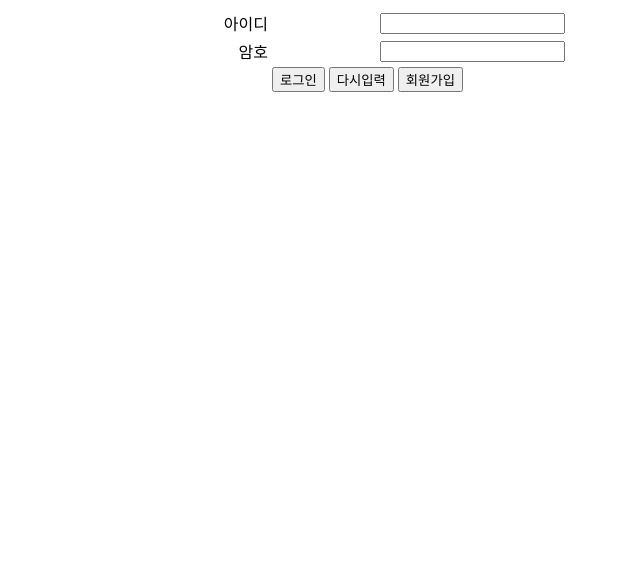
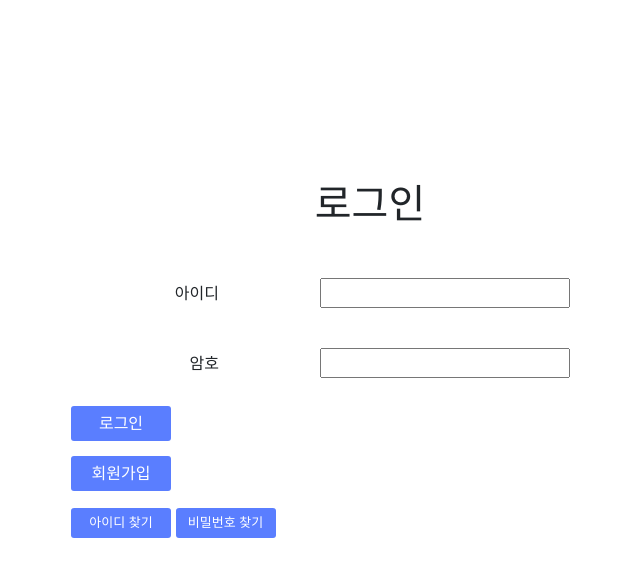
Before and after one commit to dhdhk/secondor, a Java web app: page /member/loginForm.do in a window 1280 px wide. Shown: the top 577 px of the page, without its empty margins (270-910 px from the left). Run offline with Spring Boot 4, a stand-in JSP engine, Linux system fonts and the light colour scheme; data that the repository does not hold is empty.

Commit message:
로그인 회원가입 css 수정

```diff
--- a/secondProject/src/main/webapp/WEB-INF/views/member/loginForm.jsp
+++ b/secondProject/src/main/webapp/WEB-INF/views/member/loginForm.jsp
@@ -1,6 +1,22 @@
 <%@ page language="java" contentType="text/html; charset=UTF-8"
-	pageEncoding="UTF-8"%>
-<%@ taglib prefix="c" uri="http://java.sun.com/jsp/jstl/core"%>
+    pageEncoding="UTF-8" isELIgnored="false"%>
+<%@ taglib prefix="c" uri="http://java.sun.com/jsp/jstl/core" %>
+<%@ taglib prefix="tiles" uri="http://tiles.apache.org/tags-tiles" %>
+<%@ taglib prefix="fn" uri="http://java.sun.com/jsp/jstl/functions" %>
+<c:set var="contextPath" value="${pageContext.request.contextPath }" />
+<%
+	request.setCharacterEncoding("utf-8");
+%>
+<!DOCTYPE html>
+<html>
+<head>
+<meta charset="UTF-8">
+<title>Insert title here</title>
+
+<link rel="stylesheet"
+	href="${contextPath }/resources/css/bootstrap.min.css">
+<link rel="stylesheet" href="${contextPath }/resources/css/member/loginForm_style.css">
+
 <c:set var="contextPath" value="${pageContext.request.contextPath }" />
 <c:set var="result" value="${param.result }" />
 <c:if test="${result == 'loginfailed' }">
@@ -24,23 +40,59 @@
 	}
 	</script>
 </c:if>
+
+</head>
+	<div class="loginFormTitle">
+		<h1 style="text-align:center">로그인</h1>
+	</div>
+	<div class="loginTable">
 	<form method="post" action="${contextPath }/member/login.do">
 		<table align="center">
 			<tr align="center">
-			<td width="200" align="right">아이디</td>
-			<td width="400"><input type="text" name="user_id"></td>
+				<td width="150" align="right">
+					아이디
+				</td>
+				<td width="450">
+					<input type="text" name="user_id" style="width: 250px;" required="required">
+				</td>
 			</tr>
 			<tr align="center">
-			<td width="200" align="right">암호</td>
-			<td width="400"><input type="password" name="user_pw"></td>
+				<td width="150" align="right">
+					암호
+				</td>
+				<td width="450">
+					<input type="password" name="user_pw" style="width: 250px;" required="required">
+				</td>
 			</tr>
-		<tr>
-			<td></td>
-			<td><input type="submit" value="로그인">
-				<input type="reset" value="다시입력">
-				<button type="button" onclick="location.href='${contextPath }/member/memberForm.do';">회원가입</button>
+			<tr style="height: 50px;">
+				<td colspan="2">
+					<input type="submit" value="로그인" style="background-color: #5A7EFF; border-style: none;
+   					 	color: white; border-radius: 3px; width: 100px; height: 35px;">
 				</td>
-
+			</tr>
+			<tr style="height: 50px;">
+				<td colspan="2">
+					<button type="button" style="background-color: #5A7EFF; border-style: none;
+   					 	color: white; border-radius: 3px; width: 100px; height: 35px;"
+   					 	onclick="location.href='${contextPath }/member/memberForm.do';">
+   					 	회원가입
+   					 </button>
+				</td>
+			</tr>
+			<tr style="height: 50px;">
+				<td colspan="2">
+					<button type="button" style="background-color: #5A7EFF; border-style: none;
+   					 	color: white; border-radius: 3px; width: 100px; height: 30px; font-size: 13px;"
+   					 	onclick="location.href='${contextPath }/member/findIdForm.do';">
+   					 	아이디 찾기
+   					 </button>
+					<button type="button" style="background-color: #5A7EFF; border-style: none;
+   					 	color: white; border-radius: 3px; width: 100px; height: 30px; font-size: 13px;"
+   					 	onclick="location.href='${contextPath }/member/findPwForm.do';">
+   					 	비밀번호 찾기
+   					 </button>
+				</td>
 			</tr>
 		</table>
 	</form>
+</div>
--- /dev/null
+++ b/secondProject/src/main/webapp/resources/css/member/loginForm_style.css
@@ -0,0 +1,24 @@
+@charset "UTF-8";
+
+/*
+	#5A7EFF -> 파랑
+	#FFCD4A -> 노랑
+*/
+
+.loginFormTitle{
+	margin-top: 180px;
+}
+
+
+.loginTable{
+	margin-top: 30px;
+	display: flex;
+	flex-shrink: 0;
+	justify-content: center;
+	align-items: center;
+}
+
+
+tr{
+	height: 70px;
+}
--- a/secondProject/src/main/webapp/resources/css/viewProduct_style.css
+++ b/secondProject/src/main/webapp/resources/css/viewProduct_style.css
@@ -126,6 +126,7 @@
     justify-content: center;
     align-items: center;
 }
+
 /* 글 이동 버튼  */
 .toList{
 	margin: 5px;
```
Also changed, not shown: secondProject/src/main/webapp/WEB-INF/views/member/memberForm.jsp (+65 -28 lines), secondProject/src/main/webapp/resources/css/member/memberForm_style.css (added, +17 -0 lines). Lines whose indentation alone changed are shown as unchanged.
